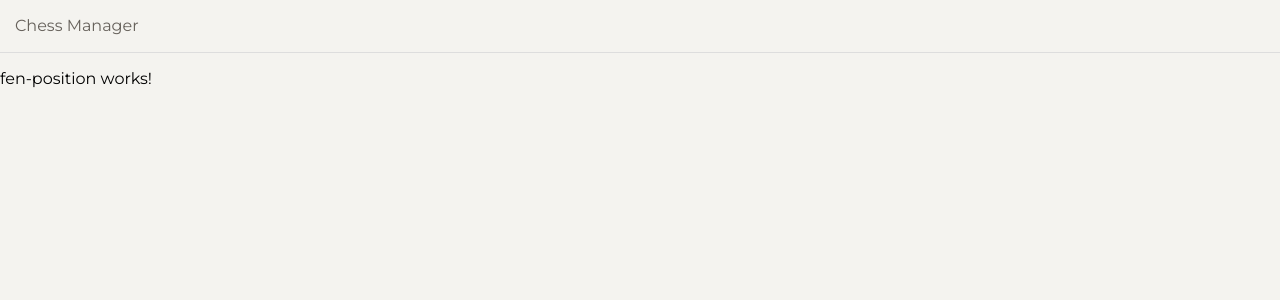
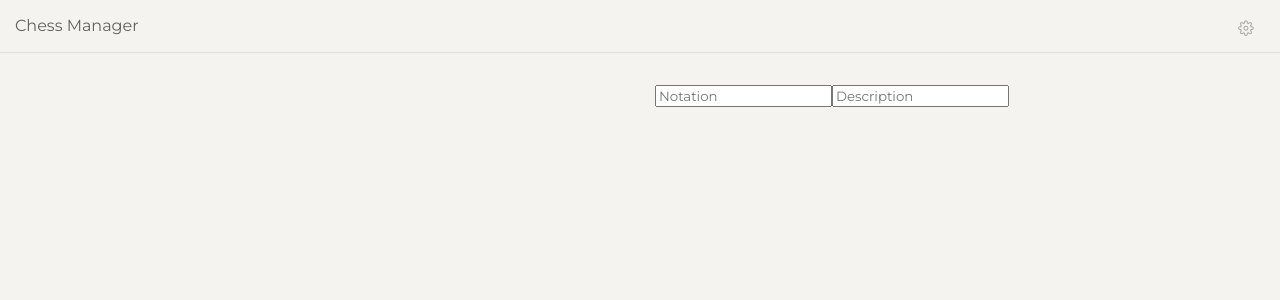
Before and after one commit to bbrakenhoff/chessmanager-angular, an Angular app: page / in a window 1280 px wide. Shown: the top 300 px of the page. Built offline with nearby package versions, Linux system fonts and the light colour scheme.

Commit message:
Start building fen position page and fix navigation bar in medium screen size

```diff
--- a/src/app/core/core.module.ts
+++ b/src/app/core/core.module.ts
@@ -7,6 +7,6 @@ import { StorageService } from './storage.service';
   imports: [
     CommonModule
   ],
-  providers: [StorageService],
+  providers: [StorageService]
 })
 export class CoreModule { }
--- a/src/app/fen-position/fen-position.component.html
+++ b/src/app/fen-position/fen-position.component.html
@@ -1,3 +1,11 @@
-<p>
-  fen-position works!
-</p>
+<div class="fen-position">
+  <div class="_row">
+    <div class="_col"></div>
+    <div class="_col">
+      <form>
+        <input type="text" placeholder="Notation">
+        <input type="text" placeholder="Description">
+      </form>
+    </div>
+  </div>
+</div>
--- a/src/app/fen-position/fen-position.component.scss
+++ b/src/app/fen-position/fen-position.component.scss
@@ -0,0 +1,20 @@
+@import '../../assets/styles/_bootstrap.scss';
+
+.fen-position {
+  @include make-container();
+
+  padding-top: 2rem;
+
+  & ._row {
+    @include make-row();
+  }
+
+  & ._col {
+    @include make-col-ready();
+    @include make-col(12);
+
+    @include media-breakpoint-up('md') {
+      @include make-col(6);
+    }
+  }
+}
--- a/src/app/navbar/navbar.component.html
+++ b/src/app/navbar/navbar.component.html
@@ -1,17 +1,17 @@
 <nav class="app-navbar" role="navigation">
   <div class="_container" [ngClass]="{ '-togglerisopen': togglerIsOpen }">
-    <div class="_brand">Chess manager</div>
+    <div class="_brand" routerLink="/" (click)="onNavItemClicked()">Chess manager</div>
     <button class="_toggler" type="button" (click)="onTogglerClicked()">
       <span class="_togglerkebab"></span>
       <span class="_togglerkebab"></span>
       <span class="_togglerkebab"></span>
     </button>
-    <div class="_collapse" *ngIf="togglerIsOpen" @togglerAnim>
+    <div class="_collapse" @togglerAnim>
       <ul class="_nav">
         <li class="_navitem">
-          <a routerLink="settings"  (click)="onTogglerClicked()">
-            <i class="_navitemicon nc-icon-settings-gear"></i>
-            <p class="_navitemtext">Settings</p>
+          <a routerLink="settings" (click)="onNavItemClicked()">
+            <i class="_navitemicon -settings nc-icon-settings-gear"></i>
+            <p class="_navitemtext"  *ngIf="togglerIsOpen">Settings</p>
           </a>
         </li>
       </ul>
--- a/src/app/navbar/navbar.component.scss
+++ b/src/app/navbar/navbar.component.scss
@@ -53,9 +53,11 @@ $navbar-padding-base: 0.625rem;
 
     // Other
     color: #66615b;
-    cursor: default;
+    cursor: pointer;
     line-height: 1.625rem;
+    outline: none;
     text-transform: capitalize;
+    user-select: none;
   }
 
   & ._toggler {
@@ -71,7 +73,7 @@ $navbar-padding-base: 0.625rem;
     cursor: pointer;
     font-size: 1.25rem;
     line-height: 1;
-    outline: 0;
+    outline: none;
     user-select: none;
     vertical-align: middle;
 
@@ -82,7 +84,7 @@ $navbar-padding-base: 0.625rem;
       background-color: transparent;
     }
 
-    @include media-breakpoint-up('lg') {
+    @include media-breakpoint-up('md') {
       display: none;
     }
   }
@@ -112,12 +114,20 @@ $navbar-padding-base: 0.625rem;
     align-items: center;
     justify-content: flex-end;
 
+    @include media-breakpoint-up('md') {
+      flex-basis: auto;
+    }
+
     & ._nav {
       display: flex;
       flex-direction: column;
       padding-left: 0;
       margin: 0;
       list-style: none;
+
+      @include media-breakpoint-up('md') {
+        flex-direction: row-reverse;
+      }
     }
 
     & ._navitem {
@@ -128,6 +138,7 @@ $navbar-padding-base: 0.625rem;
 
       cursor: pointer;
       line-height: 1.5rem;
+      outline: none;
       user-select: none;
 
       &:first-child {
@@ -152,8 +163,10 @@ $navbar-padding-base: 0.625rem;
       line-height: 1;
       opacity: 0.5;
 
-      & .-settings {
-        @extend .nc-icon-settings-gear;
+      &.-settings {
+        @include media-breakpoint-up('md') {
+          margin-right: 0;
+        }
       }
     }
 
@@ -166,6 +179,10 @@ $navbar-padding-base: 0.625rem;
       color: #66615b;
       font-size: 0.85rem;
       text-transform: uppercase;
+
+      @include media-breakpoint-up('md') {
+        display: none;
+      }
     }
   }
 }
--- a/src/app/navbar/navbar.component.ts
+++ b/src/app/navbar/navbar.component.ts
@@ -36,7 +36,11 @@ export class NavbarComponent implements OnInit {
 
   ngOnInit() {}
 
-  public onTogglerClicked(): void {
-    this.togglerIsOpen = !this.togglerIsOpen;
+  public onTogglerClicked() {
+    this.togglerIsOpen = true;
+  }
+
+  public onNavItemClicked() {
+    this.togglerIsOpen = false;
   }
 }
--- a/src/app/settings/settings.component.scss
+++ b/src/app/settings/settings.component.scss
@@ -1,4 +1,5 @@
-@import "../../assets/styles/_bootstrap.scss";
+@import '../../assets/styles/_bootstrap.scss';
+@import '../../assets/styles/_card.scss';
 
 .settings {
   @include make-container();
@@ -13,23 +14,13 @@
     @include make-col-ready();
     @include make-col(12);
 
-    @include media-breakpoint-up("md") {
+    @include media-breakpoint-up('md') {
       @include make-col(6);
     }
   }
 
   & ._card {
-    // Positioning
-    position: relative;
-
-    // Display & Box Model
-    margin-bottom: 20px;
-
-    // Other
-    background-color: white;
-    border-radius: 12px;
-    box-shadow: 0 6px 10px -4px rgba(0, 0, 0, 0.15);
-    color: #252422;
+    @include app-card();
   }
 
   & ._cardbody {
@@ -121,7 +112,7 @@
 
       // Other
       border-radius: 50%;
-      content: "";
+      content: '';
     }
 
     &::before {
@@ -180,7 +171,8 @@
     // Other
     background-color: transparent;
     cursor: pointer;
-    font-size: .8rem;
+    font-size: 0.8rem;
+    outline: none;
     user-select: none;
   }
 
@@ -207,6 +199,7 @@
     font-size: 0.75rem;
     font-weight: 600;
     line-height: 1rem;
+    outline: none;
     text-align: center;
     text-transform: uppercase;
     transition: all 0.15s linear;
--- /dev/null
+++ b/src/assets/styles/_card.scss
@@ -0,0 +1,13 @@
+@mixin app-card() {
+  // Positioning
+  position: relative;
+
+  // Display & Box Model
+  margin-bottom: 20px;
+
+  // Other
+  background-color: white;
+  border-radius: 12px;
+  box-shadow: 0 6px 10px -4px rgba(0, 0, 0, 0.15);
+  color: #252422;
+}
```
